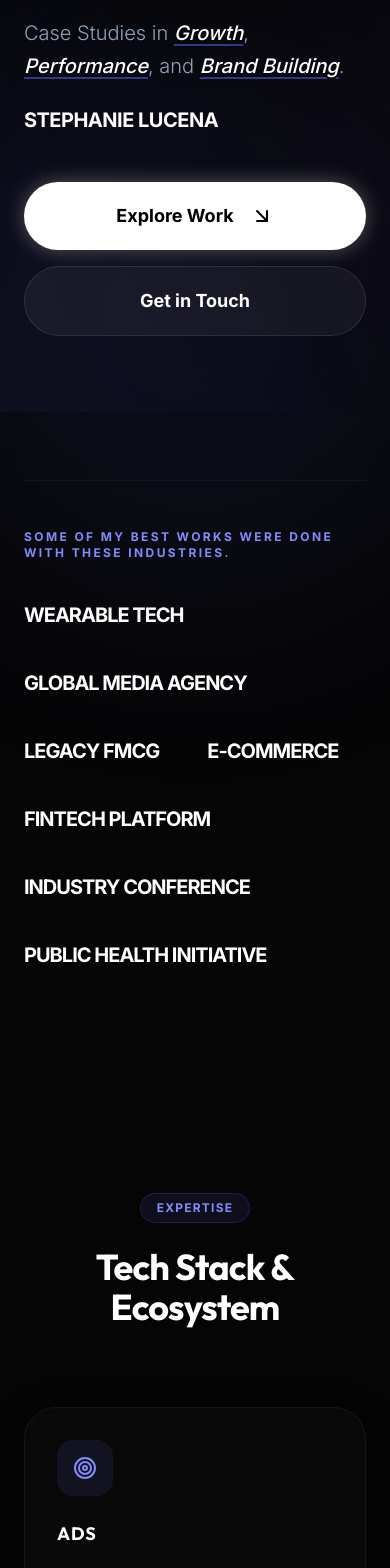
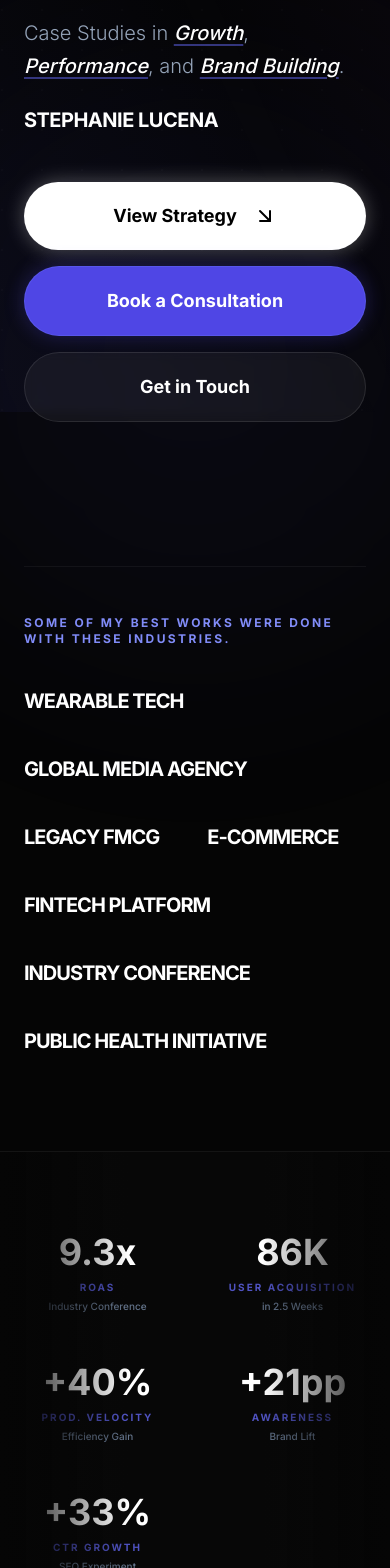
Before and after one commit to stephanielucena95-star/portfolio, a React (Vite) app: page / in a window 390 px wide. Shown: the part 432-2000 px from the top of the page. Built offline with nearby package versions, Linux system fonts and the light colour scheme.

Commit message:
feat: restructure home page for results-oriented flow, add SEO experiment insight, and integrate calendly

```diff
--- /dev/null
+++ b/components/GrowthFramework.tsx
@@ -0,0 +1,68 @@
+
+import React from 'react';
+import { motion } from 'framer-motion';
+import { Search, Layers, Zap, BarChart3 } from 'lucide-react';
+
+const STEPS = [
+    {
+        icon: <Search className="w-6 h-6" />,
+        title: "Performance Audit",
+        desc: "Identifying data-driven bottlenecks across the full-funnel ecosystem."
+    },
+    {
+        icon: <Layers className="w-6 h-6" />,
+        title: "Modular Strategy",
+        desc: "Designing scalable creative and media architectures that evolve with your business."
+    },
+    {
+        icon: <Zap className="w-6 h-6" />,
+        title: "Velocity Execution",
+        desc: "Rapid-response activation across social, search, and retail environments."
+    },
+    {
+        icon: <BarChart3 className="w-6 h-6" />,
+        title: "Data-Led Logic",
+        desc: "Continuous, non-linear optimization based on granular performance signals."
+    }
+];
+
+const GrowthFramework: React.FC = () => {
+    return (
+        <section className="py-32 px-6 lg:px-12 max-w-7xl mx-auto">
+            <div className="flex flex-col items-center text-center mb-24">
+                <span className="px-4 py-1.5 rounded-full bg-indigo-500/10 border border-indigo-500/20 text-indigo-400 text-xs font-bold uppercase tracking-widest mb-6">Process</span>
+                <h2 className="text-4xl md:text-7xl font-bold text-white tracking-tight mb-8">
+                    The Growth <span className="italic font-light text-indigo-400">Framework</span>
+                </h2>
+                <p className="text-slate-400 text-xl max-w-2xl leading-relaxed">
+                    A systematic approach to scaling global brands through high-velocity performance strategy and modular creative systems.
+                </p>
+            </div>
+
+            <div className="grid md:grid-cols-2 lg:grid-cols-4 gap-8">
+                {STEPS.map((step, idx) => (
+                    <motion.div
+                        key={idx}
+                        initial={{ opacity: 0, y: 30 }}
+                        whileInView={{ opacity: 1, y: 0 }}
+                        viewport={{ once: true }}
+                        transition={{ delay: idx * 0.1, duration: 0.6 }}
+                        className="group p-10 rounded-[2.5rem] bg-white/[0.02] border border-white/5 hover:bg-white/[0.04] hover:border-indigo-500/30 transition-all duration-500"
+                    >
+                        <div className="w-16 h-16 rounded-2xl bg-indigo-500/10 flex items-center justify-center text-indigo-400 mb-8 group-hover:scale-110 group-hover:bg-indigo-500 group-hover:text-white transition-all duration-500">
+                            {step.icon}
+                        </div>
+                        <h3 className="text-2xl font-bold text-white mb-4 group-hover:text-indigo-400 transition-colors">
+                            {step.title}
+                        </h3>
+                        <p className="text-slate-400 leading-relaxed font-light">
+                            {step.desc}
+                        </p>
+                    </motion.div>
+                ))}
+            </div>
+        </section>
+    );
+};
+
+export default GrowthFramework;
--- a/components/Hero.tsx
+++ b/components/Hero.tsx
@@ -72,15 +72,23 @@ const Hero: React.FC<HeroProps> = ({ onCtaClick }) => {
                 initial={{ opacity: 0, scale: 0.9 }}
                 animate={{ opacity: 1, scale: 1 }}
                 transition={{ delay: 0.8, duration: 0.6 }}
-                className="flex flex-col sm:flex-row gap-4 md:gap-6"
+                className="flex flex-col sm:flex-row flex-wrap gap-4 md:gap-6"
               >
                 <button
                   onClick={onCtaClick}
                   className="group relative flex items-center justify-center gap-4 bg-white text-black px-10 py-5 md:py-6 rounded-full font-bold text-lg md:text-xl hover:scale-105 active:scale-95 transition-all shadow-[0_0_20px_rgba(255,255,255,0.3)] hover:shadow-[0_0_30px_rgba(255,255,255,0.5)]"
                 >
-                  Explore Work
+                  View Strategy
                   <ArrowDownRight size={24} className="group-hover:rotate-45 transition-transform duration-300" />
                 </button>
+                <a
+                  href="https://calendly.com/stephanie-lucena95/30min"
+                  target="_blank"
+                  rel="noopener noreferrer"
+                  className="group relative flex items-center justify-center gap-4 bg-indigo-600 border border-indigo-500/50 text-white px-10 py-5 md:py-6 rounded-full font-bold text-lg md:text-xl hover:bg-indigo-500 hover:scale-105 active:scale-95 transition-all shadow-[0_0_20px_rgba(79,70,229,0.3)] hover:shadow-[0_0_30px_rgba(79,70,229,0.5)]"
+                >
+                  Book a Consultation
+                </a>
                 <Link
                   to="/contact"
                   className="group relative flex items-center justify-center gap-4 bg-white/5 border border-white/10 text-white px-10 py-5 md:py-6 rounded-full font-bold text-lg md:text-xl hover:bg-white/10 transition-all backdrop-blur-sm"
--- /dev/null
+++ b/components/ImpactMarquee.tsx
@@ -0,0 +1,48 @@
+
+import React from 'react';
+import { motion } from 'framer-motion';
+
+const IMPACT_METRICS = [
+    { label: 'ROAS', value: '9.3x', context: 'Industry Conference' },
+    { label: 'User Acquisition', value: '86K', context: 'in 2.5 Weeks' },
+    { label: 'Prod. Velocity', value: '+40%', context: 'Efficiency Gain' },
+    { label: 'Awareness', value: '+21pp', context: 'Brand Lift' },
+    { label: 'CTR Growth', value: '+33%', context: 'SEO Experiment' },
+];
+
+const ImpactMarquee: React.FC = () => {
+    return (
+        <section className="relative py-20 border-y border-white/5 bg-white/[0.01] overflow-hidden">
+            <div className="max-w-7xl mx-auto px-6 lg:px-12">
+                <div className="grid grid-cols-2 md:grid-cols-3 lg:grid-cols-5 gap-12 items-center justify-items-center">
+                    {IMPACT_METRICS.map((metric, idx) => (
+                        <motion.div
+                            key={idx}
+                            initial={{ opacity: 0, y: 20 }}
+                            whileInView={{ opacity: 1, y: 0 }}
+                            viewport={{ once: true }}
+                            transition={{ delay: idx * 0.1, duration: 0.5 }}
+                            className="flex flex-col items-center text-center group"
+                        >
+                            <span className="text-4xl md:text-5xl font-black text-white mb-2 group-hover:text-indigo-400 transition-colors">
+                                {metric.value}
+                            </span>
+                            <span className="text-[10px] font-bold uppercase tracking-[0.2em] text-indigo-500/80 mb-1">
+                                {metric.label}
+                            </span>
+                            <span className="text-[10px] text-slate-500 font-medium">
+                                {metric.context}
+                            </span>
+                        </motion.div>
+                    ))}
+                </div>
+            </div>
+
+            {/* Decorative gradient overlay */}
+            <div className="absolute inset-y-0 left-0 w-32 bg-gradient-to-r from-[#050505] to-transparent z-10 pointer-events-none" />
+            <div className="absolute inset-y-0 right-0 w-32 bg-gradient-to-l from-[#050505] to-transparent z-10 pointer-events-none" />
+        </section>
+    );
+};
+
+export default ImpactMarquee;
--- a/components/Navbar.tsx
+++ b/components/Navbar.tsx
@@ -41,6 +41,14 @@ const Navbar: React.FC = () => {
           <Link to="/insights" className={`text-[11px] font-bold uppercase tracking-[0.25em] transition-colors ${location.pathname.startsWith('/insights') ? 'text-white' : 'text-slate-400 hover:text-white'}`}>
             Insights
           </Link>
+          <a
+            href="https://calendly.com/stephanie-lucena95/30min"
+            target="_blank"
+            rel="noopener noreferrer"
+            className="text-[11px] font-bold uppercase tracking-[0.25em] text-indigo-400 hover:text-indigo-300 transition-colors"
+          >
+            Book a Call
+          </a>
           <Link
             to="/contact"
             className="group relative px-6 py-2.5 overflow-hidden rounded-full font-bold text-[11px] uppercase tracking-[0.2em]"
@@ -95,6 +103,15 @@ const Navbar: React.FC = () => {
               >
                 Insights
               </Link>
+              <a
+                href="https://calendly.com/stephanie-lucena95/30min"
+                target="_blank"
+                rel="noopener noreferrer"
+                onClick={() => setIsMobileMenuOpen(false)}
+                className="block w-full text-center py-4 text-xl font-bold text-indigo-400"
+              >
+                Book a Call
+              </a>
               <Link
                 to="/contact"
                 onClick={() => setIsMobileMenuOpen(false)}
--- a/pages/Home.tsx
+++ b/pages/Home.tsx
@@ -2,10 +2,16 @@ import React from 'react';
 import { useNavigate } from 'react-router-dom';
 import Hero from '../components/Hero';
 import ToolsGrid from '../components/ToolsGrid';
+import ImpactMarquee from '../components/ImpactMarquee';
+import GrowthFramework from '../components/GrowthFramework';
+import WorkGrid from '../components/WorkGrid';
+import { CASE_STUDIES } from '../constants';
 import { useSEO } from '../hooks/useSEO';
+import { motion } from 'framer-motion';
 
 const Home: React.FC = () => {
   const navigate = useNavigate();
+  const featuredWork = CASE_STUDIES.slice(0, 3); // Top 3 projects
 
   useSEO({
     description: "Portfolio of Stephanie Lucena, a Senior Growth Marketer specializing in Paid Media, Performance Strategy, and E-commerce growth for global brands.",
@@ -14,6 +20,44 @@ const Home: React.FC = () => {
   return (
     <>
       <Hero onCtaClick={() => navigate('/work')} />
+
+      <ImpactMarquee />
+
+      <GrowthFramework />
+
+      <section id="featured-work" className="py-32 px-6 lg:px-12 bg-transparent">
+        <div className="max-w-7xl mx-auto">
+          <motion.div
+            initial={{ opacity: 0, y: 20 }}
+            whileInView={{ opacity: 1, y: 0 }}
+            viewport={{ once: true }}
+            className="flex flex-col mb-20"
+          >
+            <span className="px-4 py-1.5 rounded-full bg-indigo-500/10 border border-indigo-500/20 text-indigo-400 text-xs font-bold uppercase tracking-widest mb-6 w-fit">Featured Proof</span>
+            <h2 className="text-4xl md:text-7xl font-bold text-white tracking-tight leading-tight">
+              Selected <span className="italic font-light text-indigo-400">Impact</span> Cases
+            </h2>
+          </motion.div>
+
+          <WorkGrid
+            caseStudies={featuredWork}
+            onSelect={(cs) => navigate(`/work/${cs.id}`)}
+          />
+
+          <div className="mt-24 flex justify-center">
+            <button
+              onClick={() => navigate('/work')}
+              className="group relative flex items-center gap-4 bg-white/5 border border-white/10 text-white px-10 py-5 rounded-full font-bold text-lg hover:bg-white/10 transition-all backdrop-blur-sm"
+            >
+              View All Case Studies
+              <motion.span animate={{ x: [0, 5, 0] }} transition={{ repeat: Infinity, duration: 1.5 }}>
+                →
+              </motion.span>
+            </button>
+          </div>
+        </div>
+      </section>
+
       <div id="tools">
         <ToolsGrid />
       </div>
--- /dev/null
+++ b/src/articles/sports-brand-seo-experiment.md
@@ -0,0 +1,26 @@
+---
+title: "Small Tweaks, Big Revenue: A 14-Day SEO Experiment"
+description: "How overhauling meta descriptions for a global sports brand led to a 33% increase in CTR and better search relevance."
+date: "2026-03-06"
+category: "Performance Strategy"
+imageUrl: "/assets/projects/sports-brand-seo-experiment.png"
+---
+
+I just finished a 14-day experiment with a global sports brand, and the results prove that "small" technical tweaks = big revenue shifts.
+
+![SEO Experiment Results](/assets/projects/sports-brand-seo-experiment.png)
+
+### The Win:
+- 📈 **Search Traffic**: +11.5%
+- 🎯 **CTR**: 2.7% → 3.6% (a 33% increase in clickability!!)
+- 👀 **Impressions**: Slightly decreased
+
+Yup, impressions went down. Yes, that’s a good thing.
+
+It means we stopped shouting at everyone and started speaking to the right someone. By overhauling meta descriptions with a more technical, intentional positioning and sharp CTAs, we transformed scrolling into clicking!
+
+This matters for your brand because:
+
+- **Better CTR** tells Google your content is RELEVANT (hello, better rankings).
+- You’re getting **more intentional clicks** from the exact same search volume.
+- You’re building **authority** by MATCHING specific user INTENT.
```
Also changed, not shown: public/assets/projects/sports-brand-seo-experiment.png (added).
